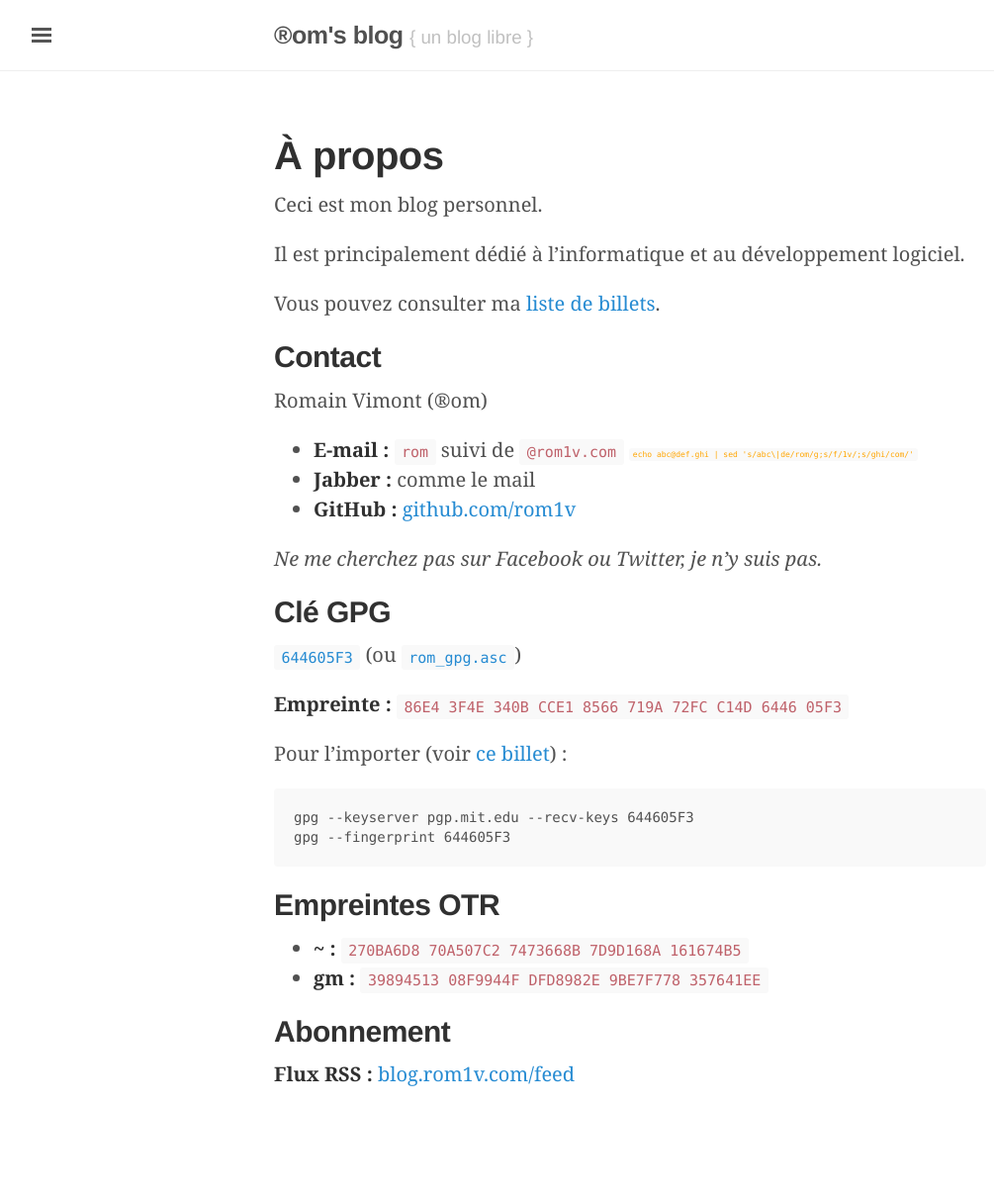
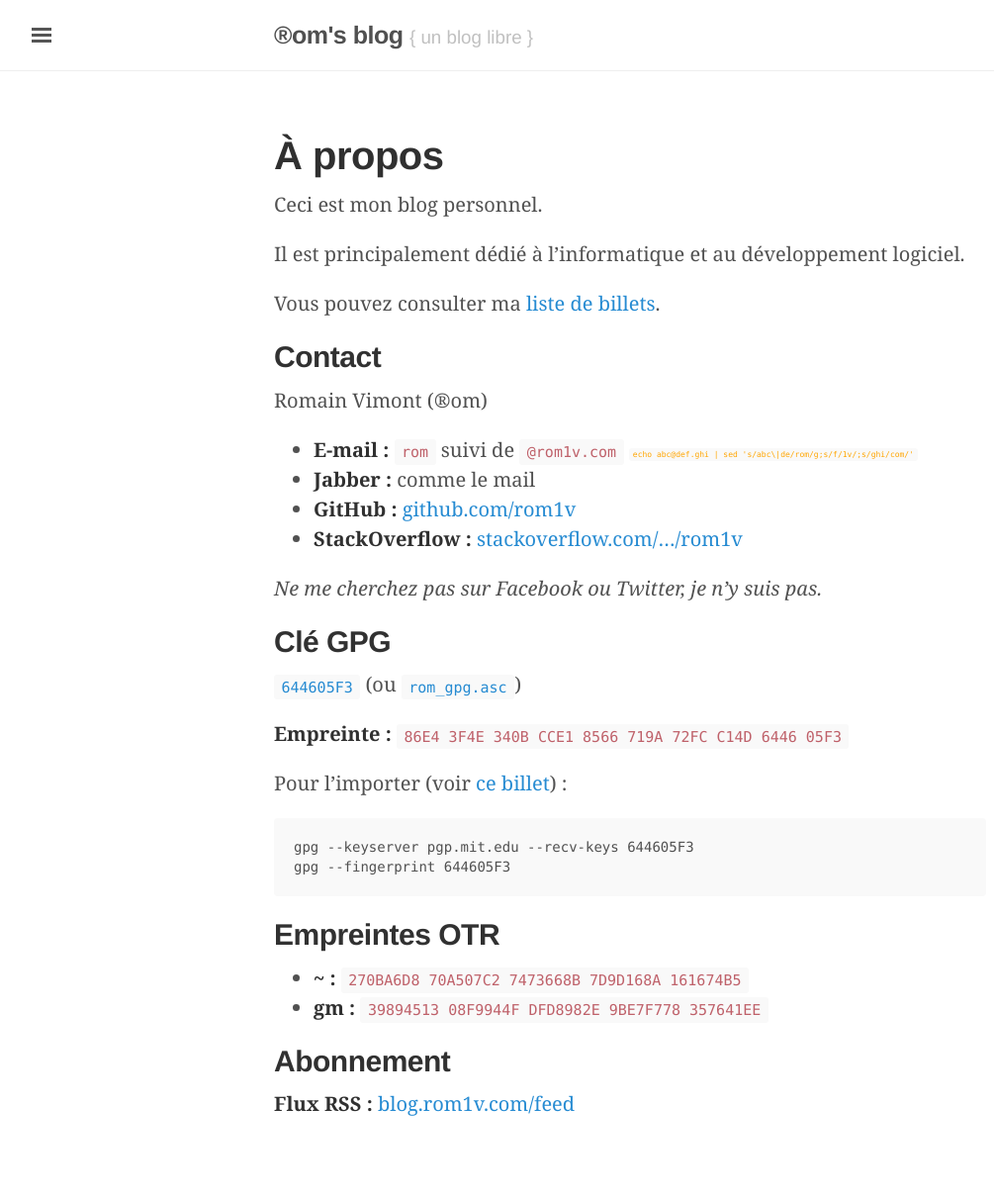
Before and after one commit to rom1v/blog.rom1v.com, a Jekyll site: the page built from about.md, in a window 1280 px wide. Shown: the whole page at 99% size, without its empty margins (3-1008 px from the left). Built offline with Jekyll 4.4.1, drawn with Linux system fonts in a browser that asks for light colours; before the commit the page ends 1181 px from its top, so only the background shows below that.

Commit message:
Add StackOverflow account

```diff
--- a/about.md
+++ b/about.md
@@ -19,6 +19,7 @@ Romain Vimont (®om)
  * **E-mail :** `rom` suivi de `@rom1v.com` <code style="color:orange; font-size: 6pt">echo abc@def.ghi | sed 's/abc\|de/rom/g;s/f/1v/;s/ghi/com/'</code>
  * **Jabber :** comme le mail
  * **GitHub :** [github.com/rom1v](https://github.com/rom1v)
+ * **StackOverflow :** [stackoverflow.com/…/rom1v](https://stackoverflow.com/users/1987178/rom1v)
 
 *Ne me cherchez pas sur Facebook ou Twitter, je n'y suis pas.*
 
```
